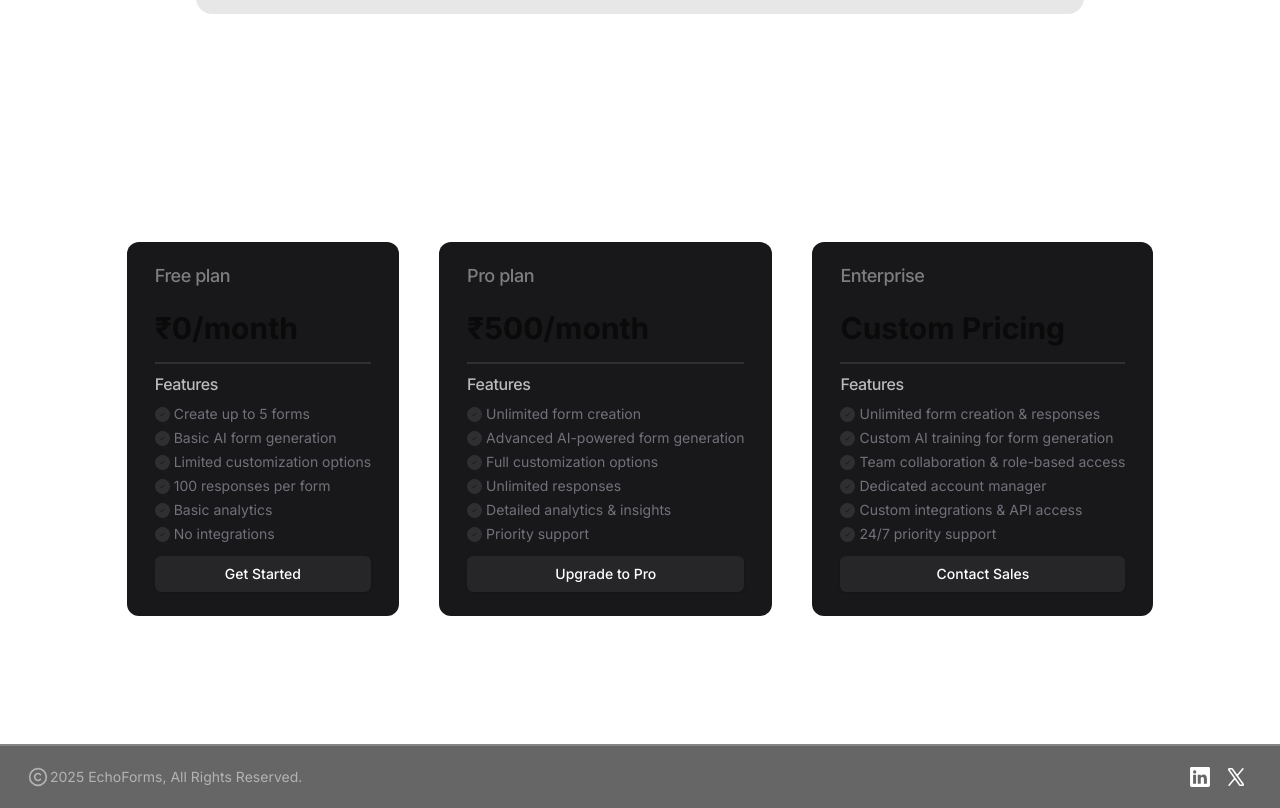
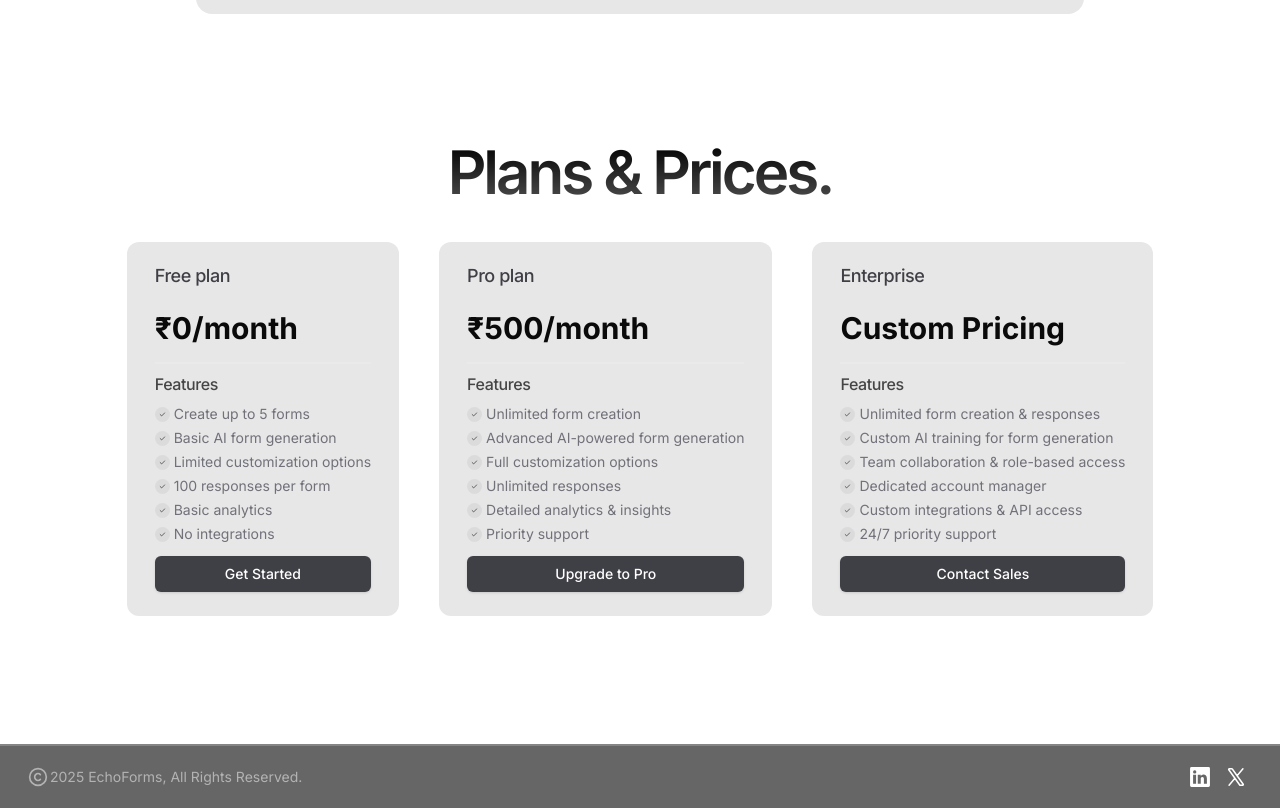
Before and after one commit to 10xshivam/EchoForms, a Next.js app: page / in a window 1280 px wide. Shown: the part 1776-2584 px from the top of the page. Built offline with nearby package versions, Linux system fonts and the light colour scheme.

Commit message:
Refactor Home page pricing section; update text colors and backgrounds for improved accessibility and visual contrast

```diff
--- a/src/app/page.tsx
+++ b/src/app/page.tsx
@@ -208,32 +208,32 @@ export default function Home() {
         </div>
       </div>
       <div className="flex flex-col justify-center items-center gap-10 pb-32">
-        <h2 className="text-6xl font-semibold tracking-tighter bg-gradient-to-b from-white to-white/70 bg-clip-text text-transparent">
+        <h2 className="text-6xl font-semibold tracking-tighter bg-gradient-to-b from-black to-black/70 dark:from-white dark:to-white/70 bg-clip-text text-transparent">
           Plans & Prices.
         </h2>
         <div className="flex justify-center items-center gap-10">
           {pricingPlans.map((plan) => (
-            <div key={plan.name} className=" bg-zinc-900 p-5 px-7 flex flex-col rounded-xl space-y-2">
-              <p className="text-lg tracking-tight font-medium mb-3 text-zinc-200/50">{plan.name}</p>
+            <div key={plan.name} className="bg-zinc-900/10 dark:bg-zinc-900 p-5 px-7 flex flex-col rounded-xl space-y-2">
+              <p className="text-lg tracking-tight font-medium mb-3 text-zinc-700 dark:text-zinc-200/50">{plan.name}</p>
               <p className="text-3xl font-bold !mb-2">
                 {plan.price}
               </p>
               <div className="w-full h-0.5 bg-white/10"/>
-              <p className="text-md tracking-tight font-medium mb-2 text-white/70">
+              <p className="text-md tracking-tight font-medium mb-2 text-black/70 dark:text-white/70">
                 Features
               </p>
               <div className="flex flex-col">
                 {plan.features.map((feature)=>(
               <div key={feature} className="flex items-center gap-1 mb-1">
                 <Check
-                  className="bg-white/10 rounded-full p-1 inline"
+                  className="bg-black/5 dark:bg-white/10 rounded-full p-1 inline"
                   size={15}
                 />
                 <span className="text-zinc-500 text-sm">{feature}</span>
               </div>
                 ))}
               </div>
-              <Button className="bg-zinc-400/10 hover:bg-zinc-400/30 text-white !mb-1">{plan.buttonText}</Button>
+              <Button className="bg-zinc-700 dark:bg-zinc-400/10 hover:bg-zinc-800 dark:hover:bg-zinc-400/30 text-white !mb-1">{plan.buttonText}</Button>
             </div>
           ))}
         </div>
```
